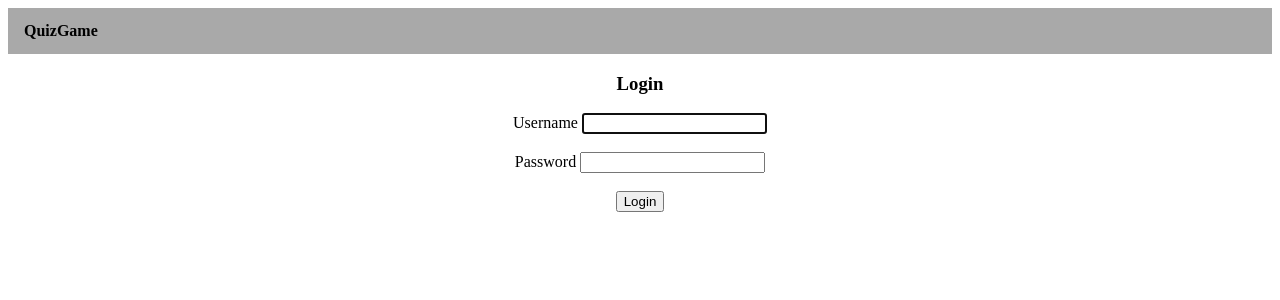
After one commit to xalexakos/quizgame, a Django app: page /login/ in a window 1280 px wide. The commit adds this page. Shown: the top 300 px of the page. Run offline with Django 3.2, Linux system fonts and the light colour scheme.

Commit message:
initial login page.

```diff
--- /dev/null
+++ b/accounts/templates/accounts/login.html
@@ -0,0 +1,12 @@
+{% extends "quiz/base.html" %}
+{% block content %}
+<div class="registration">
+    <h3>Login</h3>
+    <form action="" method="post" autocomplete="off">
+        {% csrf_token %}
+        {{ form.username.label}} {{ form.username }} <br /><br />
+        {{ form.password.label }} {{ form.password }} <br /><br />
+        <input type="submit" value="Login" />
+    </form>
+</div>
+{% endblock %}
--- a/accounts/urls.py
+++ b/accounts/urls.py
@@ -1,7 +1,8 @@
 from django.urls import path
 
-from .views import register_page
+from .views import register_page, login_page
 
 urlpatterns = [
+    path('login/', login_page, name='login_page'),
     path('register/', register_page, name='register_page'),
 ]
--- a/accounts/views.py
+++ b/accounts/views.py
@@ -1,14 +1,38 @@
+from django.contrib.auth import authenticate, login
+from django.contrib.auth.forms import UserCreationForm, AuthenticationForm
 from django.shortcuts import render, redirect
 
 
+# todo: 1) include signup and login links in the related views.
+#       2) add the login url in top bar.
+#       3) use messages.
 def register_page(request):
     form = UserCreationForm()
     if request.method == 'POST':
         form = UserCreationForm(request.POST)
         if form.is_valid():
             form.save()
-            # todo: add an info message that user has been created.
+            # todo: add an info messages that user has been created.
             return redirect('login_page')
 
     context = {'form': form}
     return render(request, 'accounts/register.html', context)
+
+
+def login_page(request):
+    form = AuthenticationForm()
+    context = {'form': form}
+
+    if request.method == 'POST':
+        username = request.POST.get('username')
+        password = request.POST.get('password')
+
+        user = authenticate(request, username=username, password=password)
+
+        if user is not None:
+            login(request, user)
+            return redirect('home_page')
+
+        # todo: handle invalid login with messages.
+
+    return render(request, 'accounts/login.html', context)
--- a/quiz/templates/quiz/base.html
+++ b/quiz/templates/quiz/base.html
@@ -46,6 +46,10 @@
         .registration {
             text-align: center;
         }
+
+        .has-error {
+            color: red;
+        }
     </style>
 </head>
 <body class="body">
```
